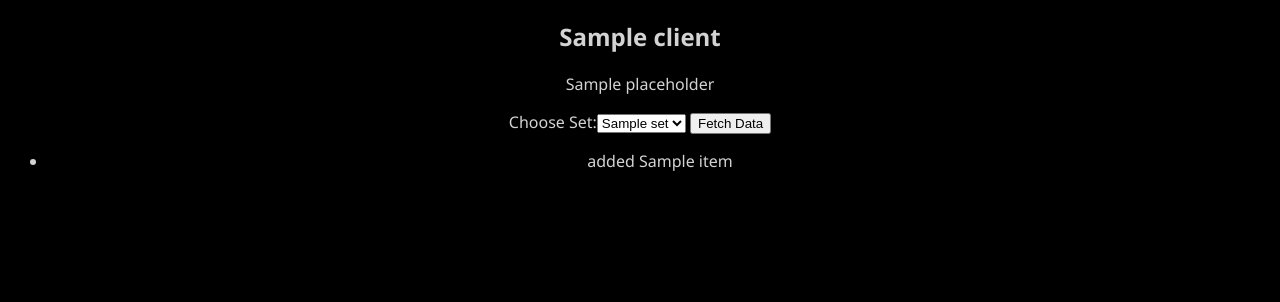
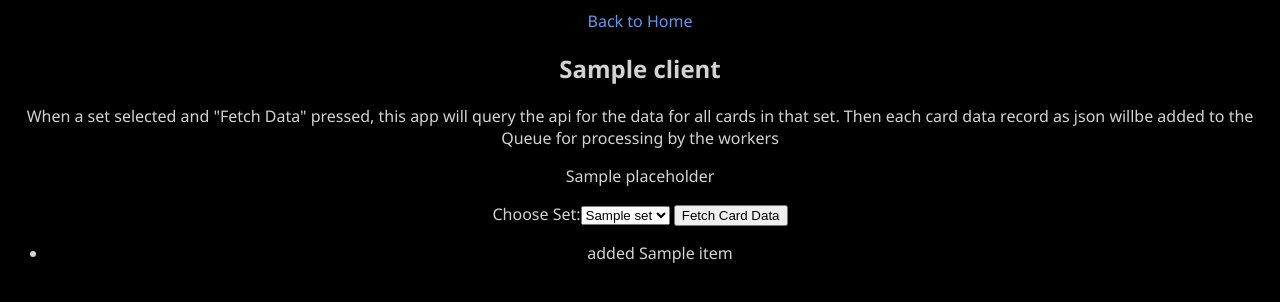
Before and after one commit to BrianRagazzi/python-mtg-queue-fetcher, a Flask app: template templates/submit.html in a window 1280 px wide. Shown: the top 302 px of the page. Run offline with Flask 2, Linux system fonts and the light colour scheme; the template is opened without the code that fills it: most values are stand-ins (such as "Sample title", 1, 10 or a date in 2020).

Commit message:
formatting

```diff
--- a/templates/index.html
+++ b/templates/index.html
@@ -7,7 +7,7 @@
   <body>
     <center>
     <h2>{{client}}</h2>
-    <p>Click the load Set link to select an MTG Set</p>
+    <p>Click the Load Set link to select an MTG Set</p>
     <a href="/loadset"> Load Set</a>
     <br>
     <p>There are {{cards}} cards in the queue already</p>
--- a/templates/submit.html
+++ b/templates/submit.html
@@ -6,11 +6,16 @@
   </head>
   <body>
     <center>
+        <p><a href="/"> Back to Home</a></p>
         {% if client %}
             <h2>{{client}}</h2>
         {% else %}
-            <p>client not set</p>
+            <p>&nbsp;</p>
         {% endif %}
+        <p>When a set selected and "Fetch Data" pressed, this app will query the api for the
+            data for all cards in that set.  Then each card data record as json willbe added
+            to the Queue for processing by the workers
+        </p>
         <p>{{placeholder}}</p>
         <form action="{{ url_for("loadset")}}" method="post">
         Choose Set:<SELECT name="setcode">
@@ -19,7 +24,7 @@
             {% endfor %}
         </SELECT>
 
-        <button type="submit">Fetch Data</button>
+        <button type="submit">Fetch Card Data</button>
         <ul>
         {% for item in list %}
             <li>added {{ item["name"] }} </li>
--- a/templates/template.html
+++ b/templates/template.html
@@ -6,7 +6,7 @@
   </head>
   <body>
     <center>
-        <p><a href="/">Back to Home</a></p>
+        <p><a href="/"> Back to Home</a></p>
         {% if client %}
             <h2>{{client}}</h2>
         {% else %}
```
